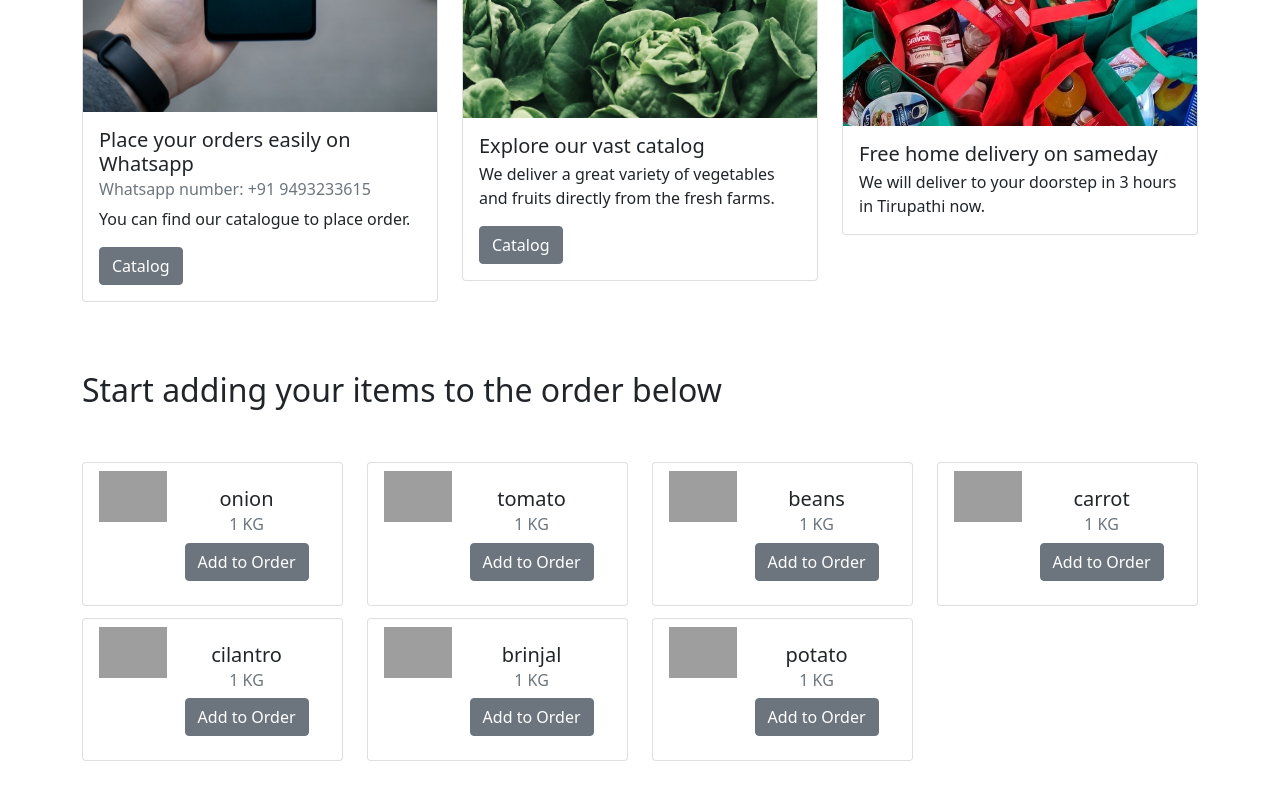
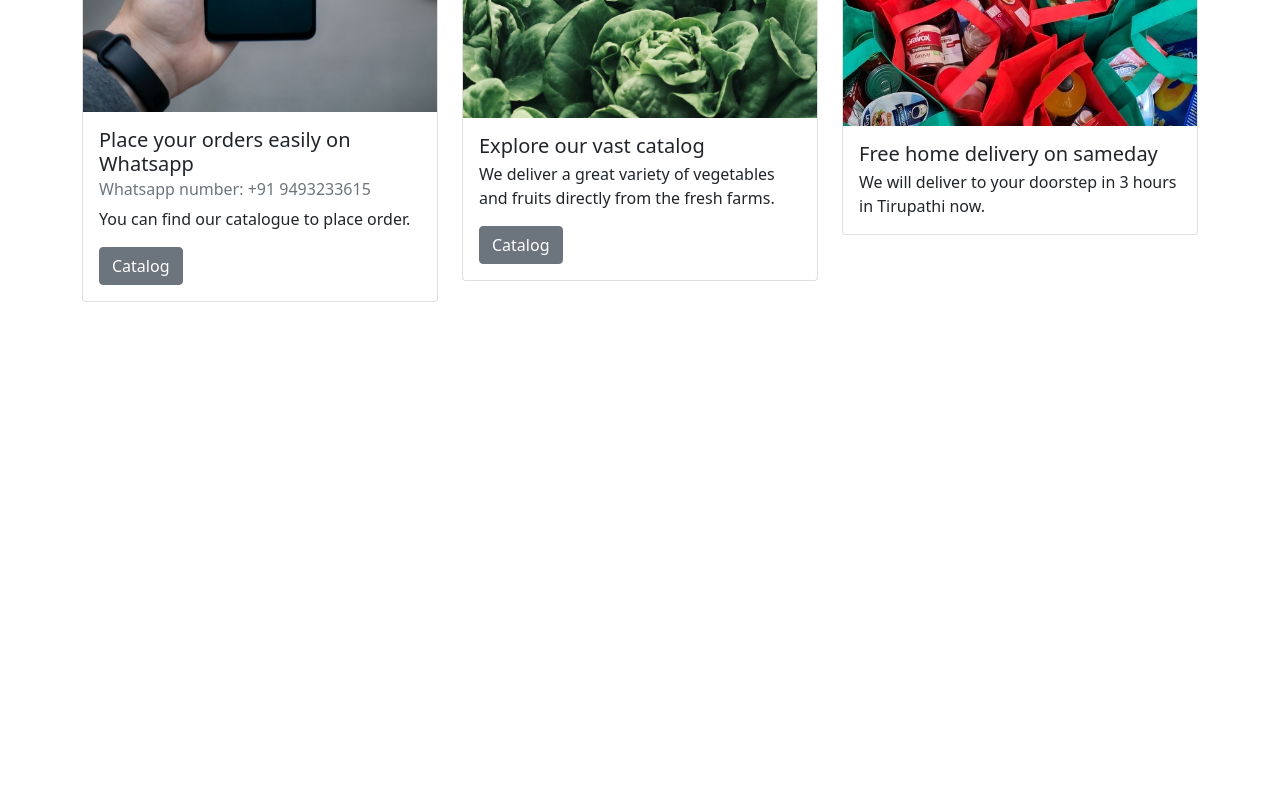
Before and after one commit to dinesh-tathekalva/kisaan-fresh-365, a React (Create React App) app: page / in a window 1280 px wide. Shown: the part 1192-1992 px from the top of the page. After the commit the page ends 1558 px from the top, so only its background shows below. Built offline with nearby package versions, Linux system fonts and the light colour scheme; grey boxes are pictures that could not be loaded.

Commit message:
removed unused code

```diff
--- a/src/components/MainContainer.js
+++ b/src/components/MainContainer.js
@@ -8,7 +8,7 @@ import KCard from "./KCard"
 import VeggiesPortrait from '../images/VeggiesPortrait.jpeg'
 import Whatsapp from '../images/Whatsapp.jpeg'
 import Delivery from '../images/Delivery.jpeg'
-import ItemList from './ItemList';
+// import ItemList from './ItemList';
 import data from '../data.js'
 
 
@@ -32,16 +32,16 @@ export default function MainContainer() {
                     </div>
                 </div>
 
-                <p className="mt-5 mb-5 font-weight-light headingFontsize">Start adding your items to the order below</p>
+                {/* <p className="mt-5 mb-5 font-weight-light headingFontsize">Start adding your items to the order below</p> */}
                 {/* <CategoryList /> */}
 
-                <div className="row ">
+                {/* <div className="row ">
                     {data.items.map((veggie, id) => {
                     return (<div className="col-lg-3 text-center mb-2" key={veggie.id}>
                         <ItemList title={veggie.name} image={veggie.imageUrl}/>
                     </div>)
                     })}
-                </div>
+                </div> */}
 
             </Container>
         </div>
```
